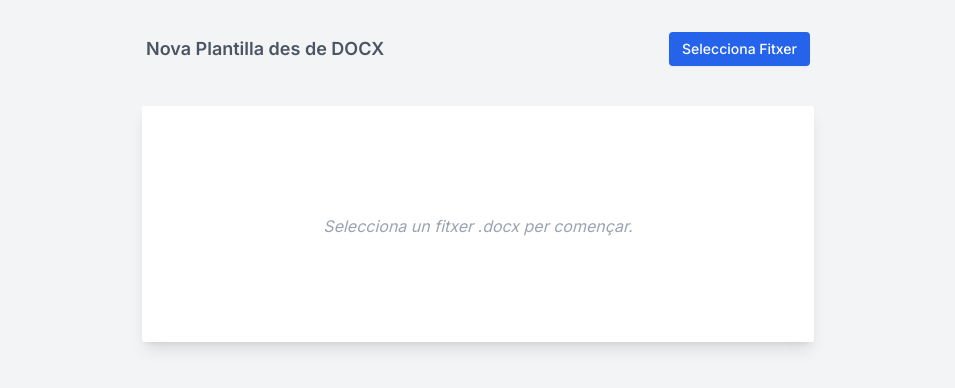
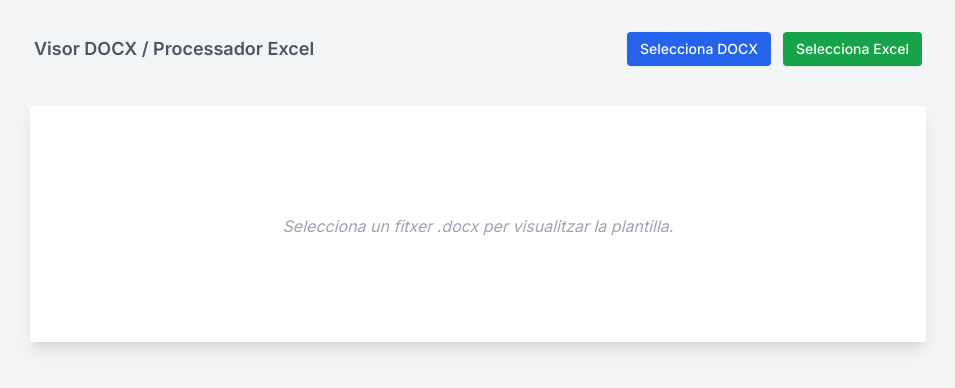
Before and after one commit to Dnitz05/ai-sdk-next-openai, a Next.js app: page / in a window 1280 px wide. Shown: the top 388 px of the page, without its empty margins (162-1117 px from the left). Built offline with nearby package versions, Linux system fonts and the light colour scheme.

Commit message:
Integra càrrega i parsing bàsic d'Excel a la pàgina principal

```diff
--- a/app/page.tsx
+++ b/app/page.tsx
@@ -2,24 +2,34 @@
 'use client';
 
 import React, { useState, ChangeEvent, useEffect } from 'react';
+// Importa la llibreria xlsx (SheetJS)
+import * as XLSX from 'xlsx';
 
 export default function Home() {
-  // Estats
+  // --- Estats DOCX ---
   const [selectedFileName, setSelectedFileName] = useState<string | null>(null);
   const [convertedHtml, setConvertedHtml] = useState<string | null>(null);
-  const [isLoading, setIsLoading] = useState<boolean>(false);
-  const [error, setError] = useState<string | null>(null);
+  const [isLoadingDocx, setIsLoadingDocx] = useState<boolean>(false); // Canviat nom per claredat
+  const [docxError, setDocxError] = useState<string | null>(null); // Canviat nom per claredat
   const [mammothMessages, setMammothMessages] = useState<any[]>([]);
-  const [isMounted, setIsMounted] = useState(false); // Estat per renderitzat client (solució error #418)
+
+  // --- Estats EXCEL ---
+  const [selectedExcelFileName, setSelectedExcelFileName] = useState<string | null>(null);
+  const [excelData, setExcelData] = useState<any[] | null>(null); // Guardarà les dades parsejades (ex: array d'objectes)
+  const [isParsingExcel, setIsParsingExcel] = useState<boolean>(false);
+  const [excelError, setExcelError] = useState<string | null>(null);
+
+  // Estat per renderitzat client (solució error #418)
+  const [isMounted, setIsMounted] = useState(false);
 
   // useEffect per canviar l'estat només al client
   useEffect(() => {
     setIsMounted(true);
   }, []);
 
-  // Funció triggerUpload
+  // --- Funcions DOCX ---
   const triggerUpload = async (file: File) => {
-    setIsLoading(true); setError(null); setConvertedHtml(null); setMammothMessages([]);
+    setIsLoadingDocx(true); setDocxError(null); setConvertedHtml(null); setMammothMessages([]);
     const formData = new FormData(); formData.append('file', file);
     try {
       const response = await fetch('/api/process-document', { method: 'POST', body: formData });
@@ -31,93 +41,181 @@ export default function Home() {
       }
       if (contentType && contentType.includes("application/json")) {
           const data = await response.json();
-          // console.log("Received data:", data); // Log de depuració general si cal
           setConvertedHtml(data.html); setMammothMessages(data.messages || []);
       } else { const rawText = await response.text(); console.warn("Resposta OK però no és JSON:", rawText); throw new Error("Format de resposta inesperat."); }
-    } catch (err) { console.error("Error processant:", err); setError(err instanceof Error ? err.message : 'Error desconegut'); setConvertedHtml(null);
-    } finally { setIsLoading(false); }
+    } catch (err) { console.error("Error processant DOCX:", err); setDocxError(err instanceof Error ? err.message : 'Error desconegut'); setConvertedHtml(null);
+    } finally { setIsLoadingDocx(false); }
   };
 
-  // Funció handleFileChange
   const handleFileChange = (event: ChangeEvent<HTMLInputElement>) => {
     if (event.target.files && event.target.files[0]) {
       const file = event.target.files[0]; setSelectedFileName(file.name);
-      // Comprova per MIME type O extensió per més seguretat
       const isValidType = file.type === 'application/vnd.openxmlformats-officedocument.wordprocessingml.document' || file.name.toLowerCase().endsWith('.docx');
       if (isValidType) {
-        setError(null); triggerUpload(file);
+        setDocxError(null); triggerUpload(file);
       } else {
-        setError('Si us plau, selecciona un fitxer .docx'); setConvertedHtml(null); setMammothMessages([]); setSelectedFileName('Cap fitxer seleccionat');
+        setDocxError('Si us plau, selecciona un fitxer .docx'); setConvertedHtml(null); setMammothMessages([]); setSelectedFileName('Cap fitxer seleccionat');
       }
     } else { setSelectedFileName(null); }
     event.target.value = ''; // Reseteja per poder pujar el mateix fitxer de nou
   };
 
-  // JSX
+  // --- Funcions EXCEL ---
+  const handleExcelFileChange = (event: ChangeEvent<HTMLInputElement>) => {
+    if (event.target.files && event.target.files[0]) {
+      const file = event.target.files[0];
+      setSelectedExcelFileName(file.name);
+      setExcelError(null); // Reseteja error previ
+      setExcelData(null); // Reseteja dades prèvies
+
+      // Validació de tipus (MIME Types comuns per Excel o extensió)
+      const validMimeTypes = [
+        'application/vnd.ms-excel', // .xls
+        'application/vnd.openxmlformats-officedocument.spreadsheetml.sheet' // .xlsx
+      ];
+      const isValidType = validMimeTypes.includes(file.type) || file.name.toLowerCase().endsWith('.xlsx') || file.name.toLowerCase().endsWith('.xls');
+
+      if (isValidType) {
+        setIsParsingExcel(true);
+        const reader = new FileReader();
+
+        reader.onload = (e) => {
+          try {
+            const arrayBuffer = e.target?.result;
+            if (arrayBuffer) {
+              const workbook = XLSX.read(arrayBuffer, { type: 'buffer' });
+              // Agafa la primera fulla de càlcul per defecte
+              const firstSheetName = workbook.SheetNames[0];
+              const worksheet = workbook.Sheets[firstSheetName];
+              // Converteix la fulla a un array d'objectes JSON
+              const jsonData = XLSX.utils.sheet_to_json(worksheet);
+              setExcelData(jsonData);
+              console.log("Dades Excel Parsejades:", jsonData); // Log per depuració
+            } else {
+              throw new Error("No s'ha pogut llegir el contingut del fitxer.");
+            }
+          } catch (err) {
+            console.error("Error parsejant Excel:", err);
+            setExcelError(err instanceof Error ? `Error parsejant: ${err.message}` : 'Error desconegut durant el parseig');
+            setExcelData(null);
+          } finally {
+            setIsParsingExcel(false);
+          }
+        };
+
+        reader.onerror = (e) => {
+          console.error("Error llegint fitxer Excel:", e);
+          setExcelError("Error llegint el fitxer Excel.");
+          setIsParsingExcel(false);
+          setExcelData(null);
+        };
+
+        // Llegeix el fitxer com ArrayBuffer
+        reader.readAsArrayBuffer(file);
+
+      } else {
+        setExcelError('Si us plau, selecciona un fitxer .xlsx o .xls');
+        setSelectedExcelFileName(null);
+        setExcelData(null);
+      }
+    } else {
+      setSelectedExcelFileName(null);
+      setExcelData(null); // Esborra dades si no hi ha fitxer
+    }
+    event.target.value = ''; // Reseteja per poder pujar el mateix fitxer de nou
+  };
+
+
+  // --- JSX ---
   return (
-    <main className="flex min-h-screen w-full flex-col items-center p-4 sm:p-8 bg-gray-100"> {/* Fons gris molt clar */}
+    <main className="flex min-h-screen w-full flex-col items-center p-4 sm:p-8 bg-gray-100">
 
-      {/* Capçalera WEB (oculta en imprimir) */}
-      <div className="web-header w-full max-w-2xl mx-auto flex items-center justify-between mb-4 sm:mb-6 px-1"> {/* Amplada max-w-2xl */}
-        <h2 className="text-base sm:text-lg font-semibold text-gray-600">
-          Nova Plantilla des de DOCX
+      {/* --- Capçalera WEB (oculta en imprimir) --- */}
+      <div className="web-header w-full max-w-4xl mx-auto flex flex-col sm:flex-row items-start sm:items-center justify-between mb-4 sm:mb-6 px-1 gap-4"> {/* Amplada max-w-4xl */}
+        <h2 className="text-base sm:text-lg font-semibold text-gray-600 flex-shrink-0">
+          Visor DOCX / Processador Excel
         </h2>
+        {/* Contenidor per als botons de càrrega */}
+        <div className="flex flex-col sm:flex-row gap-3 w-full sm:w-auto">
+          {/* Botó Càrrega DOCX */}
           <div>
-          <label htmlFor="fileInput" className={`inline-flex items-center px-3 py-1.5 border border-transparent text-xs sm:text-sm font-medium rounded shadow-sm text-white ${isLoading ? 'bg-gray-400' : 'bg-blue-600 hover:bg-blue-700'} focus:outline-none focus:ring-2 focus:ring-offset-2 focus:ring-blue-500 transition ease-in-out duration-150 ${isLoading ? 'cursor-not-allowed' : 'cursor-pointer'}`}>
-            {isLoading ? 'Processant...' : (selectedFileName ? 'Canvia Fitxer' : 'Selecciona Fitxer')}
+            <label htmlFor="fileInput" className={`inline-flex items-center justify-center px-3 py-1.5 border border-transparent text-xs sm:text-sm font-medium rounded shadow-sm text-white whitespace-nowrap ${isLoadingDocx ? 'bg-gray-400' : 'bg-blue-600 hover:bg-blue-700'} focus:outline-none focus:ring-2 focus:ring-offset-2 focus:ring-blue-500 transition ease-in-out duration-150 ${isLoadingDocx ? 'cursor-not-allowed' : 'cursor-pointer'}`}>
+              {isLoadingDocx ? 'Processant DOCX...' : (selectedFileName ? 'Canvia DOCX' : 'Selecciona DOCX')}
             </label>
             <input
               type="file"
               id="fileInput"
               onChange={handleFileChange}
-            // --- ATRIBUT ACCEPT SIMPLIFICAT ---
               accept=".docx"
-            // ---------------------------------
-            className="hidden" // Amaguem l'input per defecte, s'activa amb el label
-            disabled={isLoading}
+              className="hidden"
+              disabled={isLoadingDocx || isParsingExcel} // Deshabilita si alguna cosa carrega
             />
+             {selectedFileName && !isLoadingDocx && <span className="ml-2 text-xs text-gray-500 italic hidden sm:inline">({selectedFileName})</span>}
+          </div>
+
+          {/* Botó Càrrega EXCEL */}
+          <div>
+            <label htmlFor="excelInput" className={`inline-flex items-center justify-center px-3 py-1.5 border border-transparent text-xs sm:text-sm font-medium rounded shadow-sm text-white whitespace-nowrap ${isParsingExcel ? 'bg-gray-400' : 'bg-green-600 hover:bg-green-700'} focus:outline-none focus:ring-2 focus:ring-offset-2 focus:ring-green-500 transition ease-in-out duration-150 ${isParsingExcel ? 'cursor-not-allowed' : 'cursor-pointer'}`}>
+              {isParsingExcel ? 'Processant Excel...' : (selectedExcelFileName ? 'Canvia Excel' : 'Selecciona Excel')}
+            </label>
+            <input
+              type="file"
+              id="excelInput"
+              onChange={handleExcelFileChange}
+              accept=".xlsx, .xls" // Accepta tots dos formats
+              className="hidden"
+              disabled={isLoadingDocx || isParsingExcel} // Deshabilita si alguna cosa carrega
+            />
+            {selectedExcelFileName && !isParsingExcel && <span className="ml-2 text-xs text-gray-500 italic hidden sm:inline">({selectedExcelFileName})</span>}
+          </div>
         </div>
       </div>
 
-      {/* Capçalera/Peu per a Impressió (ocults per defecte) */}
-      <div id="print-header" className="hidden print:block w-full max-w-2xl mx-auto mb-4 text-center text-xs text-gray-500">
+      {/* --- Capçalera/Peu per a Impressió (ocults per defecte) --- */}
+      <div id="print-header" className="hidden print:block w-full max-w-4xl mx-auto mb-4 text-center text-xs text-gray-500">
         Informe Generat - {new Date().toLocaleDateString()}
       </div>
-      <div id="print-footer" className="hidden print:block w-full max-w-2xl mx-auto mt-8 text-center text-xs text-gray-500">
+      <div id="print-footer" className="hidden print:block w-full max-w-4xl mx-auto mt-8 text-center text-xs text-gray-500">
         Document Intern
       </div>
 
-      {/* Error (ocult en imprimir) */}
-       {error && <p className="web-error w-full max-w-2xl mx-auto text-sm text-red-600 text-center mb-4 -mt-2">{error}</p>}
-
-      {/* "Foli" Blanc */}
-      <div className="print-content w-full max-w-2xl bg-white shadow-lg rounded-sm p-8 md:p-12 lg:p-16 my-4"> {/* Amplada max-w-2xl */}
-
-        {/* Indicador de càrrega */}
-        {isLoading && (
-          <div className="text-center my-6">
-            <p className="text-blue-600 animate-pulse">Processant: {selectedFileName}...</p>
+      {/* --- Àrea d'Errors (oculta en imprimir) --- */}
+       {(docxError || excelError) && (
+        <div className="web-errors w-full max-w-4xl mx-auto text-sm text-red-600 text-center mb-4 -mt-2 px-1">
+            {docxError && <p>{docxError}</p>}
+            {excelError && <p>{excelError}</p>}
         </div>
        )}
 
-        {/* Àrea de Resultats */}
+
+      {/* --- "Foli" Blanc Principal --- */}
+      {/* Augmentem l'amplada màxima per donar més espai */}
+      <div className="print-content w-full max-w-4xl bg-white shadow-lg rounded-sm p-8 md:p-12 lg:p-16 my-4">
+
+        {/* Indicador de càrrega Global (opcional, pots mantenir els individuals) */}
+        {(isLoadingDocx || isParsingExcel) && (
+          <div className="text-center my-6">
+             {isLoadingDocx && <p className="text-blue-600 animate-pulse">Processant DOCX: {selectedFileName}...</p>}
+             {isParsingExcel && <p className="text-green-600 animate-pulse">Processant Excel: {selectedExcelFileName}...</p>}
+          </div>
+         )}
+
+        {/* Àrea de Resultats DOCX */}
         <div className="mt-1">
-          {/* Renderitzat condicional només al client per evitar error #418 */}
           {isMounted && convertedHtml ? (
             <div
               className="prose prose-sm max-w-none" // Revisa i ajusta classes/estils de prose a globals.css si cal
               dangerouslySetInnerHTML={{ __html: convertedHtml }}
             />
           ) : (
-            // Missatge inicial o si hi ha error/càrrega
-            !isLoading && !error && <p className="text-gray-400 italic text-center py-10">Selecciona un fitxer .docx per començar.</p>
+             !isLoadingDocx && !docxError && !convertedHtml && <p className="text-gray-400 italic text-center py-10">Selecciona un fitxer .docx per visualitzar la plantilla.</p>
           )}
         </div>
 
         {/* Àrea de Missatges de Mammoth */}
         {mammothMessages && mammothMessages.length > 0 && (
             <div className="mt-6 border-t border-gray-200 pt-6">
-             <h3 className="text-lg font-semibold text-orange-600 mb-2">Missatges de la Conversió:</h3>
+              <h3 className="text-lg font-semibold text-orange-600 mb-2">Missatges de la Conversió DOCX:</h3>
               <ul className="list-disc list-inside text-sm text-orange-700 bg-orange-50 p-4 rounded-md">
                 {mammothMessages.map((msg, index) => (
                   <li key={index}><strong>{msg.type}:</strong> {msg.message}</li>
@@ -125,6 +223,41 @@ export default function Home() {
               </ul>
             </div>
           )}
+
+         {/* --- Àrea de Dades Excel Processades (Exemple) --- */}
+         {isMounted && excelData && excelData.length > 0 && !isParsingExcel && (
+            <div className="mt-8 border-t border-gray-300 pt-6">
+                <h3 className="text-xl font-semibold text-green-700 mb-3">Dades Extretes de l'Excel:</h3>
+                <p className="text-sm text-gray-600 mb-4">S'han llegit {excelData.length} files (mostrant les primeres 10 com a exemple).</p>
+                <div className="overflow-x-auto bg-gray-50 p-4 rounded shadow">
+                    <table className="min-w-full text-xs border border-gray-300">
+                        <thead className="bg-gray-200">
+                            <tr>
+                                {Object.keys(excelData[0]).map((header) => (
+                                    <th key={header} className="px-2 py-1 border border-gray-300 text-left font-medium text-gray-600">{header}</th>
+                                ))}
+                            </tr>
+                        </thead>
+                        <tbody>
+                            {excelData.slice(0, 10).map((row, rowIndex) => ( // Mostra només les primeres 10 files
+                                <tr key={rowIndex} className="bg-white even:bg-gray-50">
+                                    {Object.values(row).map((cell, cellIndex) => (
+                                        <td key={cellIndex} className="px-2 py-1 border border-gray-300 text-gray-700">{String(cell)}</td>
+                                    ))}
+                                </tr>
+                            ))}
+                        </tbody>
+                    </table>
+                </div>
+                 {/* Afegeix aquí la lògica per utilitzar 'excelData' per omplir formularis o preparar per enviar al backend */}
+            </div>
+         )}
+         {isMounted && excelData && excelData.length === 0 && !isParsingExcel && (
+             <div className="mt-8 border-t border-gray-300 pt-6">
+                 <p className="text-orange-600">L'Excel s'ha processat, però no s'han trobat dades a la primera fulla.</p>
+             </div>
+         )}
+
       </div> {/* Fi del "Foli" Blanc */}
     </main>
   );
--- a/package.json
+++ b/package.json
@@ -31,6 +31,7 @@
     "react": "^18",
     "react-dom": "^18",
     "react-markdown": "9.0.1",
+    "xlsx": "^0.18.5",
     "zod": "3.23.8"
   },
   "devDependencies": {
```
Also changed, not shown: 1 other file (tests, documents, lock files or other folders). Lines whose indentation alone changed are shown as unchanged.
